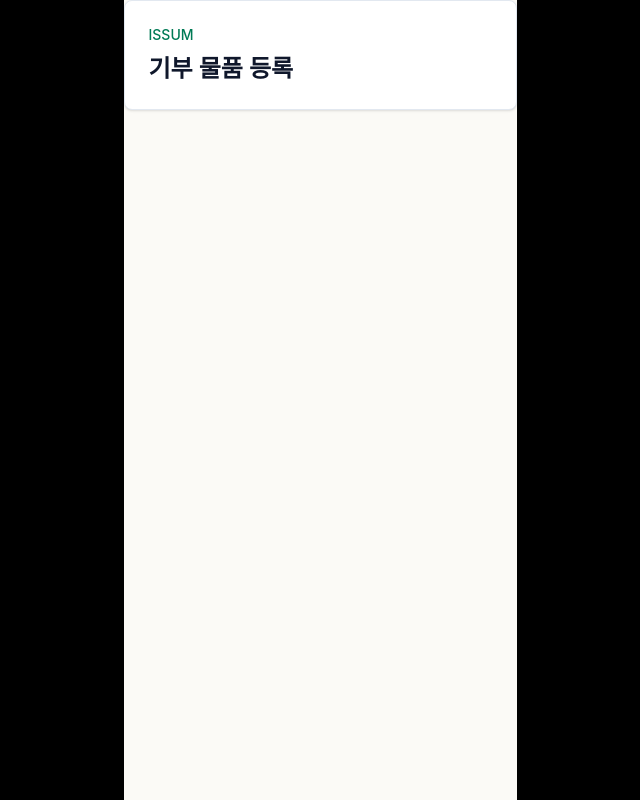
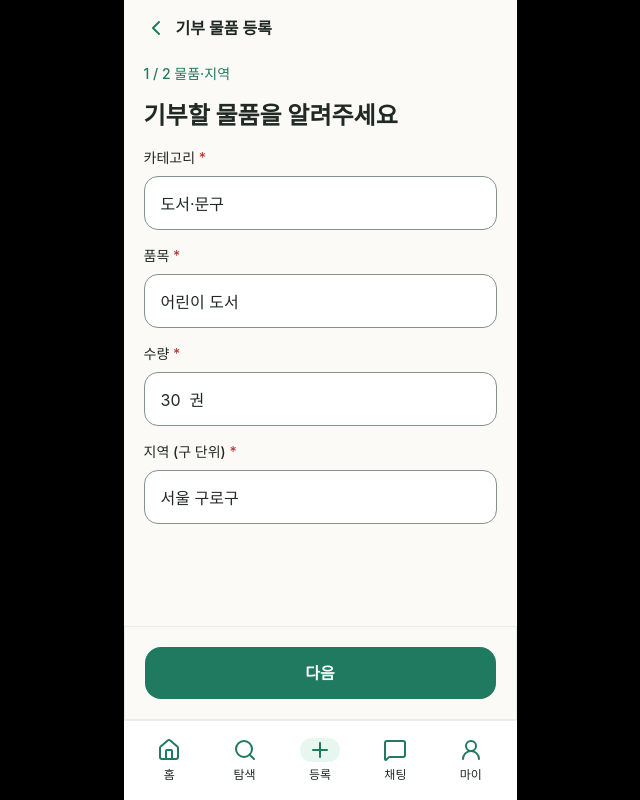
Before and after one commit to IT-SSUM/FE, a React (Vite) app: page /donor/donations/new in a window 1280 px wide. Shown: the whole page, without its empty margins (320-960 px from the left). Built offline with nearby package versions, Linux system fonts and the light colour scheme.

Commit message:
[Feat] 기부 물품 등록 플로우 퍼블리싱

```diff
--- a/src/pages/donor/DonationRegisterPage.tsx
+++ b/src/pages/donor/DonationRegisterPage.tsx
@@ -1,5 +1,215 @@
-import { PagePlaceholder } from '@/pages/shared/PagePlaceholder'
+import { useState } from 'react'
+import { BookOpen, ChevronLeft } from 'lucide-react'
+import { useNavigate } from 'react-router-dom'
+import { BottomNavigation } from '@/components/common/BottomNavigation/BottomNavigation'
+import { Button } from '@/components/common/Button/Button'
+import { Dialog } from '@/components/common/Dialog/Dialog'
+import { Input } from '@/components/common/Input/Input'
+import { Textarea } from '@/components/common/Textarea/Textarea'
+import { ROUTES, routePath } from '@/constants/routes'
+import { cn } from '@/utils/cn'
+
+type RegisterStep = 'details' | 'condition' | 'complete'
+
+const conditionOptions = [
+  '상 · 미개봉',
+  '중 · 사용감 적음',
+  '하 · 다회 사용',
+] as const
 
 export function DonationRegisterPage() {
-  return <PagePlaceholder title="기부 물품 등록" />
+  const navigate = useNavigate()
+  const [step, setStep] = useState<RegisterStep>('details')
+  const [condition, setCondition] =
+    useState<(typeof conditionOptions)[number]>('중 · 사용감 적음')
+
+  const isComplete = step === 'complete'
+
+  const handleBack = () => {
+    if (step === 'condition') {
+      setStep('details')
+      return
+    }
+
+    navigate(ROUTES.donor.home)
+  }
+
+  return (
+    <div className="flex min-h-dvh flex-col bg-surface-canvas">
+      <header className="flex h-14 items-center gap-2 bg-surface-canvas px-5">
+        <button
+          type="button"
+          onClick={handleBack}
+          aria-label="뒤로가기"
+          className="flex size-6 items-center justify-center text-primary-700"
+        >
+          <ChevronLeft aria-hidden size={24} strokeWidth={2} />
+        </button>
+        <h1 className="typography-title-3 text-neutral-900">
+          {isComplete ? '등록 완료' : '기부 물품 등록'}
+        </h1>
+      </header>
+
+      <main className="flex-1 overflow-y-auto px-5 pb-6 pt-2">
+        {step === 'details' ? (
+          <DetailsStep onNext={() => setStep('condition')} />
+        ) : null}
+        {step === 'condition' ? (
+          <ConditionStep
+            condition={condition}
+            onConditionChange={setCondition}
+          />
+        ) : null}
+        {isComplete ? <CompleteStep /> : null}
+      </main>
+
+      <footer className="border border-neutral-200 bg-surface-canvas px-5 py-5">
+        <Button
+          className="w-full"
+          onClick={() => {
+            if (step === 'details') {
+              setStep('condition')
+              return
+            }
+
+            if (isComplete) {
+              navigate(routePath.donorRecommendation('mock-donation-1'))
+              return
+            }
+
+            setStep('complete')
+          }}
+        >
+          {step === 'details'
+            ? '다음'
+            : isComplete
+              ? '추천 기관 보기'
+              : '등록하기'}
+        </Button>
+      </footer>
+
+      {isComplete ? null : (
+        <BottomNavigation activeItem="register" className="shrink-0" />
+      )}
+
+      <Dialog
+        open={isComplete}
+        title="물품이 등록됐어요!"
+        confirmText="추천 기관 보기"
+        cancelText="내 물품 보기"
+        onConfirm={() => navigate(routePath.donorRecommendation('mock-donation-1'))}
+        onCancel={() => navigate(routePath.donorDonationDetail('mock-donation-1'))}
+        className="rounded-card text-center"
+      />
+    </div>
+  )
 }
+
+type DetailsStepProps = {
+  onNext: () => void
+}
+
+function DetailsStep({ onNext }: DetailsStepProps) {
+  return (
+    <form
+      className="flex flex-col gap-4"
+      onSubmit={(event) => {
+        event.preventDefault()
+        onNext()
+      }}
+    >
+      <p className="typography-label-1 text-primary-700">1 / 2 물품·지역</p>
+      <h2 className="typography-heading-2 text-neutral-900">
+        기부할 물품을 알려주세요
+      </h2>
+
+      <Input label="카테고리" required defaultValue="도서·문구" />
+      <Input label="품목" required defaultValue="어린이 도서" />
+      <Input label="수량" required defaultValue="30  권" inputMode="numeric" />
+      <Input label="지역 (구 단위)" required defaultValue="서울 구로구" />
+    </form>
+  )
+}
+
+type ConditionStepProps = {
+  condition: (typeof conditionOptions)[number]
+  onConditionChange: (condition: (typeof conditionOptions)[number]) => void
+}
+
+function ConditionStep({
+  condition,
+  onConditionChange,
+}: ConditionStepProps) {
+  return (
+    <section className="flex flex-col gap-4">
+      <p className="typography-label-1 text-primary-700">2 / 2 상태·사진</p>
+      <h2 className="typography-heading-2 text-neutral-900">물품 상태와 사진</h2>
+
+      <fieldset className="flex flex-col gap-2">
+        <legend className="typography-label-1 text-neutral-900">
+          물품 상태 <span aria-hidden>*</span>
+        </legend>
+        <div className="flex flex-wrap gap-2">
+          {conditionOptions.map((option) => {
+            const selected = option === condition
+
+            return (
+              <button
+                key={option}
+                type="button"
+                onClick={() => onConditionChange(option)}
+                className={cn(
+                  'shrink-0 rounded-pill px-3 py-2 typography-label-1 transition-colors',
+                  selected
+                    ? 'bg-primary-700 text-white'
+                    : 'border border-neutral-200 bg-white text-neutral-700',
+                )}
+              >
+                {option}
+              </button>
+            )
+          })}
+        </div>
+      </fieldset>
+
+      <Textarea
+        label="설명 (선택)"
+        defaultValue={
+          '초등학생이 읽기 좋은 도서예요.\n큰 낙서나 찢어진 부분 없이 보관했어요.'
+        }
+        className="min-h-[120px] resize-none typography-body-1"
+      />
+
+      <div className="flex flex-col gap-2">
+        <p className="typography-label-1 text-neutral-900">사진 (최소 1장)</p>
+        <div className="flex size-[120px] items-center justify-center rounded-input bg-error-bg text-primary-700">
+          <BookOpen aria-hidden size={40} strokeWidth={2} />
+        </div>
+      </div>
+    </section>
+  )
+}
+
+function CompleteStep() {
+  return (
+    <section className="pt-3">
+      <div className="rounded-card border border-neutral-200 bg-white p-4">
+        <h2 className="typography-title-2 text-neutral-900">어린이 도서</h2>
+        <dl className="mt-2 flex flex-col gap-2 typography-body-2">
+          <div className="grid grid-cols-[88px_1fr] gap-2">
+            <dt className="text-neutral-700">품목 · 수량</dt>
+            <dd className="text-neutral-900">도서 · 30권</dd>
+          </div>
+          <div className="grid grid-cols-[88px_1fr] gap-2">
+            <dt className="text-neutral-700">물품 상태</dt>
+            <dd className="text-neutral-900">중 · 처음 상태와 유사</dd>
+          </div>
+          <div className="grid grid-cols-[88px_1fr] gap-2">
+            <dt className="text-neutral-700">물품 위치</dt>
+            <dd className="text-neutral-900">서울 구로구</dd>
+          </div>
+        </dl>
+      </div>
+    </section>
+  )
+}
```
